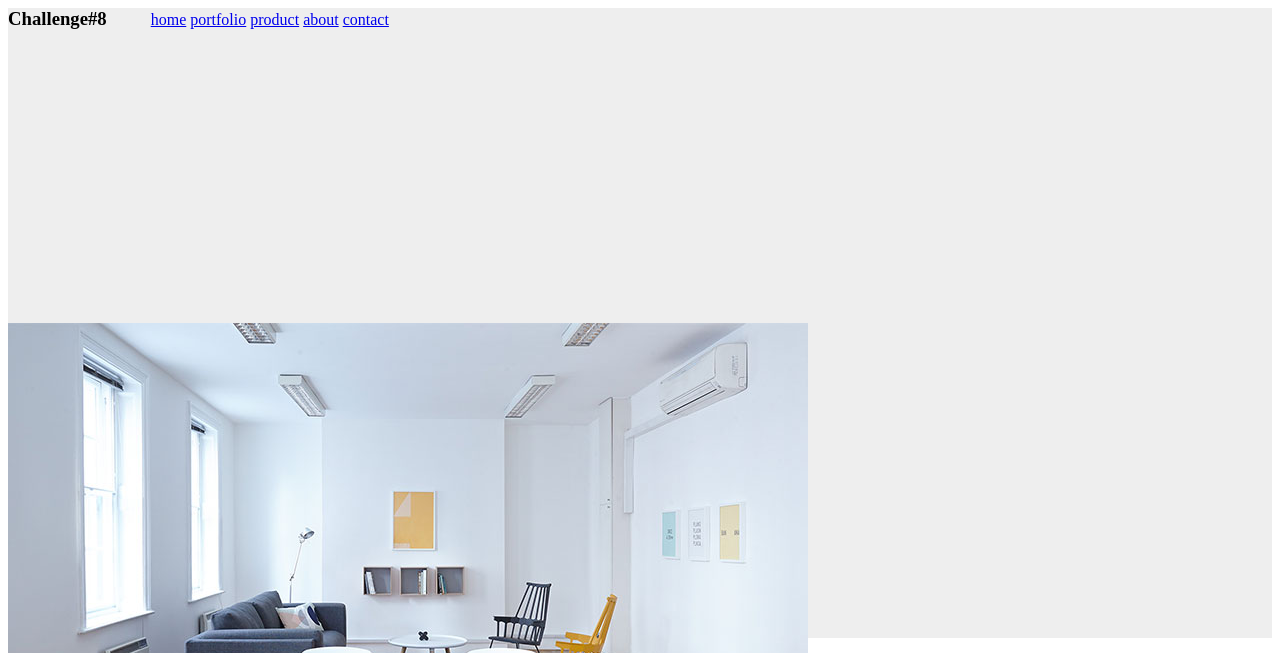
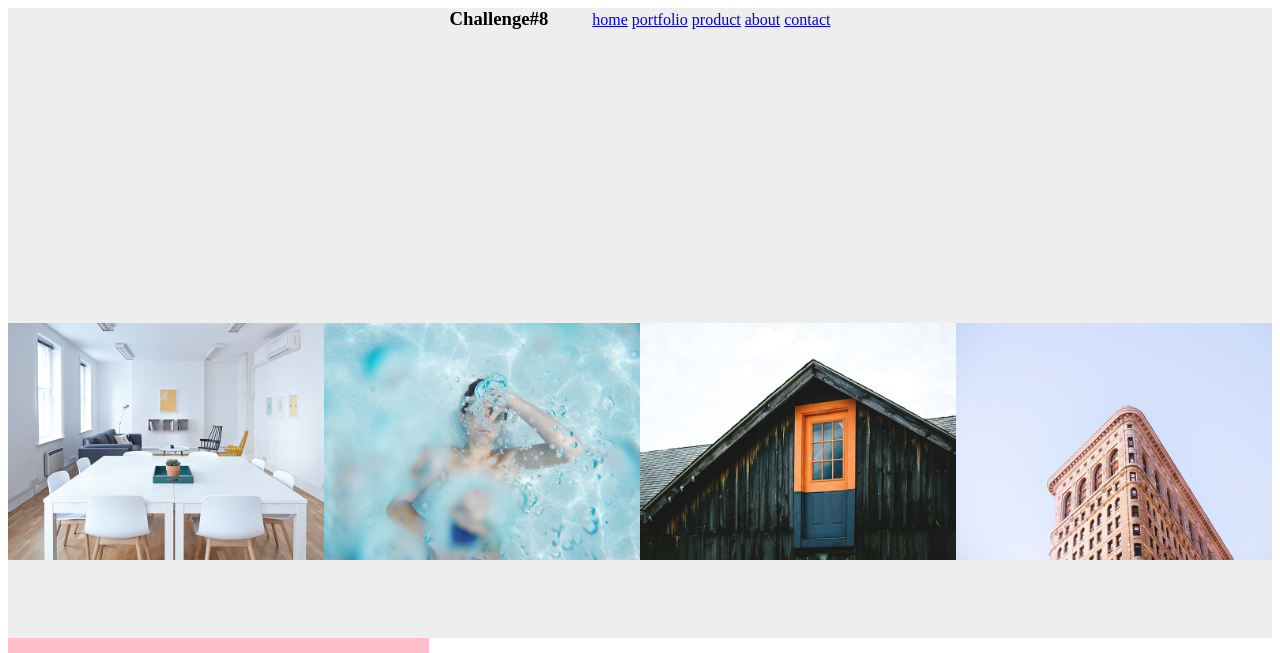
Before and after one commit to Robrens/challenge_10, a website: page index.html in a window 1280 px wide. Shown: the top 653 px of the page. Drawn offline with Linux system fonts and the light colour scheme.

Commit message:
css header and img from section1

```diff
--- a/css/scss/style.scss
+++ b/css/scss/style.scss
@@ -1,30 +1,79 @@
-.header{
+.header {
     background-color: #dddddd;
     display: grid;
     grid-template-columns: repeat(3, 1fr);
     grid-auto-rows: 100%;
-    .nav{
+    .nav {
         grid-column-start: 1;
         grid-column-end: 4;
         grid-row-start: 1;
         grid-row-end: 3;
         background-color: #eeeeee;
-        h3{
+        text-align: center;
+        h3 {
             display: inline;
         }
-        ul{
-            display: inline;
-            li{
-                display: inline-block;
+        ul {
+            li {
                 list-style: none;
             }
         }
     }
-    .slogan{
+    .slogan {
         background-color: pink;
-        grid-column-start: 1;
+        grid-column: 1 / 5;
         grid-row-start: 3;
         grid-row-end: 5;
-
     }
 }
+
+.main {
+    .section1 {
+        .img {
+            display: grid;
+            grid-template-columns: 1fr;
+            grid-auto-rows: 100%;
+            img {
+                width: 100%;
+            }
+        }
+    }
+
+}
+
+@media screen and (min-width: 700px) {
+    .header {
+        .nav {
+            h3 {
+                display: inline;
+            }
+            ul {
+                display: inline;
+                li {
+                    display: inline-block;
+                    list-style: none;
+                }
+            }
+        }
+        .slogan {
+            grid-column: 1;
+        }
+    }
+    .main {
+        .section1 {
+            .img {
+                display: grid;
+                grid-template-columns: repeat(4, 1fr);
+                img {
+                    width: 100%;
+                }
+                img:nth-child(5) {
+                    grid-column: span 2
+                }
+                img:nth-child(6) {
+                    grid-column: span 2
+                }
+            }
+        }
+    }
+}
--- a/index.html
+++ b/index.html
@@ -34,10 +34,10 @@
         <div class="slogan">
 
             <h1>We're craetuive agency based in Mende and New-York</h1>
-            <p>Your bones don't break, mine do. That's clear. Your cells react to bacteria and viruses differently than mine. You
-                don't get sick, I do. That's also clear. But for some reason, you and I react the exact same way to water. We
-                swallow it too fast, we choke. We get some in our lungs, we drown. However unreal it may seem, we are connected,
-                you and I. We're on the same curve, just on opposite ends.</p>
+            <p>Your bones don't break, mine do. That's clear. Your cells react to bacteria and viruses differently than mine.
+                You don't get sick, I do. That's also clear. But for some reason, you and I react the exact same way to water.
+                We swallow it too fast, we choke. We get some in our lungs, we drown. However unreal it may seem, we are
+                connected, you and I. We're on the same curve, just on opposite ends.</p>
             <p>You see? It's curious.
                 <i></i>
             </p>
@@ -45,15 +45,19 @@
     </div>
     <div class="main">
         <div class="section1">
-            <img src="img/img_1.jpg" alt="">
-            <img src="img/img_2.jpg" alt="">
-            <img src="img/img_3.jpg" alt="">
-            <img src="img/img_4.jpg" alt="">
-            <img src="img/img_5.jpg" alt="">
-            <img src="img/img_6.jpg" alt="">
+            <div class="img">
+                <img src="img/img_1.jpg" alt="azerty">
+                <img src="img/img_2.jpg" alt="azerty">
+                <img src="img/img_5.jpg" alt="azerty">
+
+                <img src="img/img_3.jpg" alt="azerty">
+                <img src="img/img_4.jpg" alt="azerty">
+                <img src="img/img_6.jpg" alt="azerty">
+            </div>
+            <div class="presentation">
                 <h2>our services</h2>
-            <p>If they don't know, that means we never told anyone. And if we never told anyone it means we never made it back.
-                Hence we die down here. Just as a matter of deductive logic.</p>
+                <p>If they don't know, that means we never told anyone. And if we never told anyone it means we never made it
+                    back. Hence we die down here. Just as a matter of deductive logic.</p>
                 <div class="article1">
                     <i></i>
                     <h4>
@@ -65,6 +69,7 @@
                         <li>vndtj jfczeq, iocezni ni </li>
                         <li>vndtj jfczeq, iocezni ni </li>
                     </ul>
+                </div>
             </div>
             <div class="article2">
                 <i></i>
```
Also changed, not shown: css/style.css, 1 other file. Lines whose indentation alone changed are shown as unchanged.
